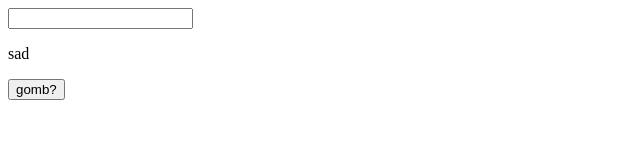
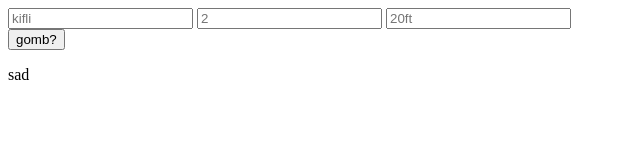
Before and after one commit to bendeguz-bakos/htmljs, a plain HTML site: page input.html in a window 1280 px wide. Shown: the whole page, without its empty margins (0-640 px from the left). Drawn offline with Linux system fonts and the light colour scheme.

Commit message:
asdasdasd

```diff
--- a/input.html
+++ b/input.html
@@ -6,17 +6,34 @@
     <title>Document</title>
 </head>
 <body>
-    <input type="text" class="bevitelimezo">
+    <div>
+        <input type="text" class="termek" placeholder="kifli">
+        <input type="number" class="darab" placeholder="2">
+        <input type="number" class="ar" placeholder="20ft">
+        <br>
+        <button onclick="done()">gomb?</button>
+    </div>
+
     <p class="szoveg">sad</p>
-    <button onclick="lioolvas()">gomb?</button>
+
 
     <script>
-    function lioolvas(){
+        function done(){
+            const termek = document.querySelector('.termek').value
+            const db = document.querySelector('.darab').value
+            const ar = document.querySelector('.ar').value
+            console.log(typeof(termek))
+            console.log(typeof(Number(db)))
+            console.log(typeof(Number(ar)))
+            const egy =5
+            const ketto =5
+            console.log(String(egy)+String(ketto))
+            //console.log(Number(egy) * Number(ketto))
+            alert
+            const vegAr = db*ar
+            alert(`${db}darab ${termek} ${vegAr}ft-ba kerül `)
+        }
 
-        const szoveg = document.querySelector('.bevitelimezo').value;
-
-        console.log(typeof(szoveg));
-    }
 
 
     </script>
```
